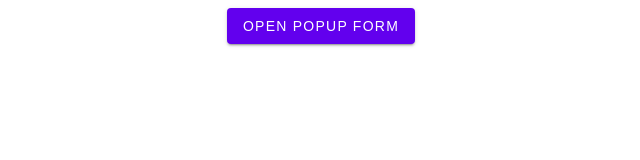
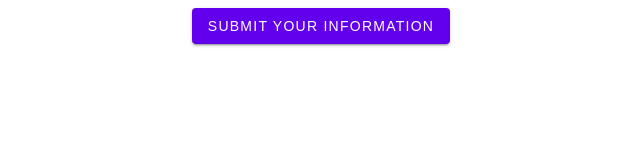
Before and after one commit to shahadathossain4536/displayPopupForm, a website: page index.html in a window 1280 px wide. Shown: the whole page, without its empty margins (319-959 px from the left). Drawn offline with Linux system fonts and the light colour scheme.

Commit message:
title add

```diff
--- a/index.html
+++ b/index.html
@@ -12,7 +12,7 @@
 </head>
 <body>
    <div class="popup-body">
-    <button class="popup-btn" onclick="displayPopupForm()">Open Popup Form</button>
+    <button class="popup-btn" onclick="displayPopupForm()">Submit Your Information</button>
    </div>
 </body>
 </html>
```
